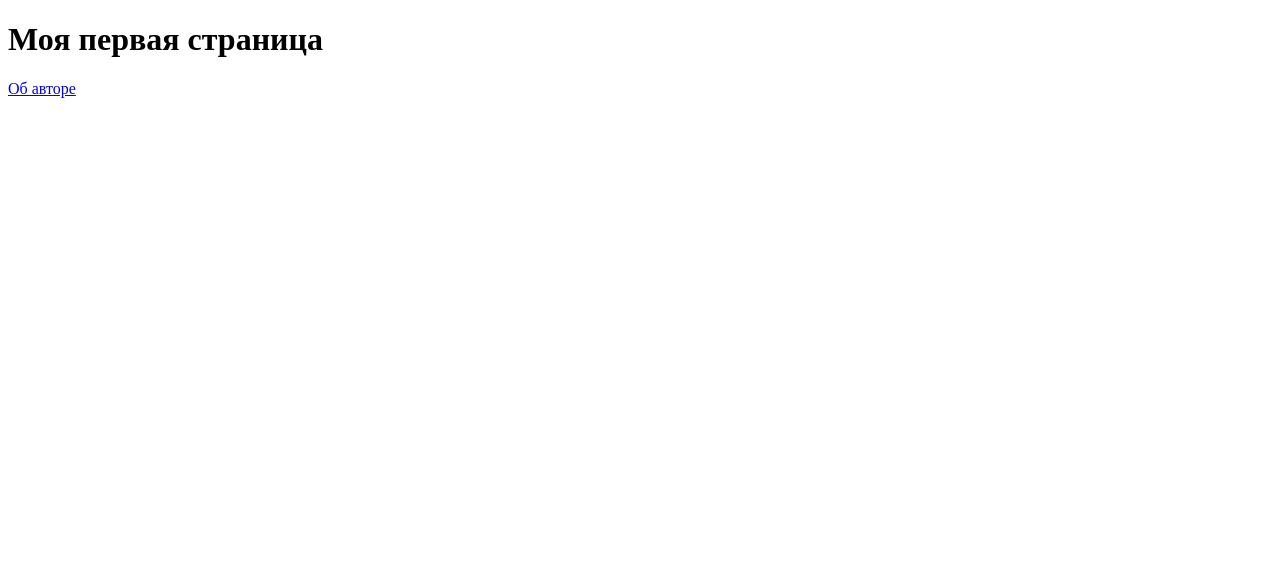
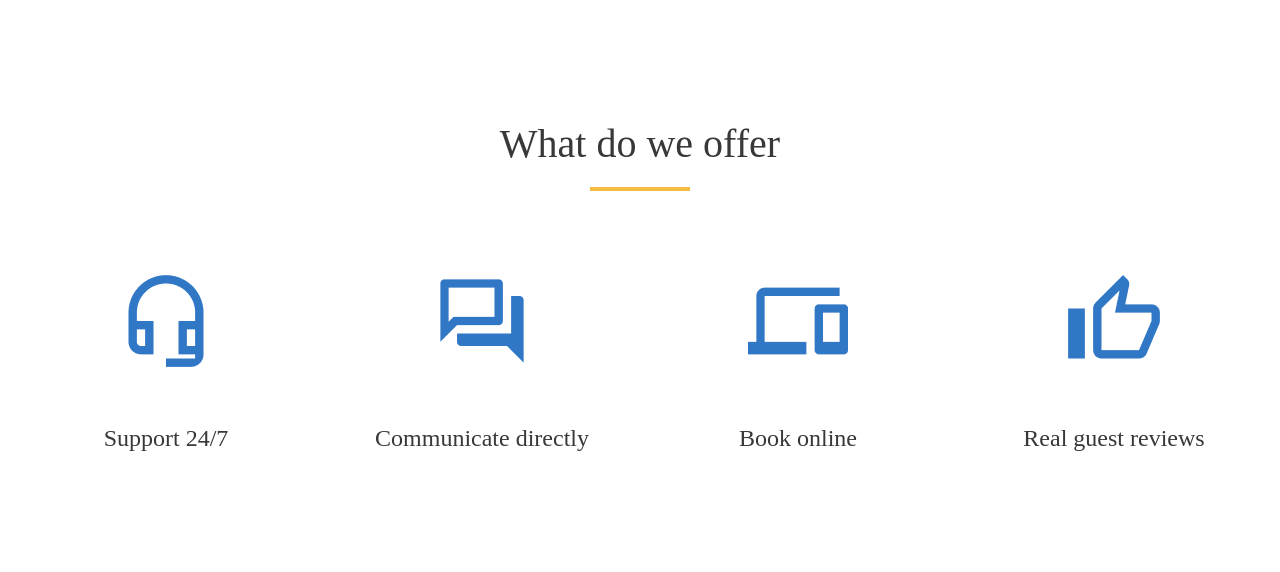
Before and after one commit to LizaVydritskaia/if-html, a website: page index.html in a window 1280 px wide. Drawn offline with Linux system fonts and the light colour scheme.

Commit message:
lesson-4: Added 'What do we offer' block to project. Added styles.css to project

```diff
--- a/index.html
+++ b/index.html
@@ -2,10 +2,31 @@
 <html lang="en">
   <head>
     <meta charset="UTF-8" />
-    <title>Моя первая страница</title>
+    <title>Title</title>
+    <link rel="stylesheet" href="./styles/styles.css" />
   </head>
   <body>
-    <h1>Моя первая страница</h1>
-    <p><a href="./about">Об авторе</a></p>
+    <div class="main-block">
+      <div class="title">What do we offer</div>
+      <div class="highlight"></div>
+      <div class="four-icons">
+        <div class="icon-block">
+          <img src="./images/headset-mic-outlined.png" alt="headset with mic" />
+          <div>Support 24/7</div>
+        </div>
+        <div class="icon-block">
+          <img src="./images/forum-outlined.png" alt="forum icon" />
+          <div>Communicate directly</div>
+        </div>
+        <div class="icon-block">
+          <img src="./images/devices-outlined.png" alt="devices" />
+          <div>Book online</div>
+        </div>
+        <div class="icon-block">
+          <img src="./images/thumb-up-alt-outlined.png" alt="thumb up" />
+          <div>Real guest reviews</div>
+        </div>
+      </div>
+    </div>
   </body>
 </html>
--- /dev/null
+++ b/styles/styles.css
@@ -0,0 +1,40 @@
+* {
+  margin: 0;
+  box-sizing: border-box;
+}
+
+.main-block {
+  height: 569px;
+  padding: 120px 0 122px 0;
+}
+
+.title {
+  color: #383838;
+  margin-bottom: 20px;
+  text-align: center;
+  font-size: 40px;
+}
+
+.highlight {
+  width: 100px;
+  height: 4px;
+  background-color: #f5bd41;
+  margin: 0 auto 80px;
+}
+
+.four-icons {
+  text-align: center;
+}
+
+.icon-block {
+  width: 296px;
+  display: inline-block;
+  text-align: center;
+  font-size: 24px;
+  color: #383838;
+  margin: 0 8px 0 8px;
+}
+
+img {
+  margin-bottom: 48px;
+}
```
Also changed, not shown: images/devices-outlined.png (added), images/forum-outlined.png (added), images/headset-mic-outlined.png (added), images/thumb-up-alt-outlined.png (added).
